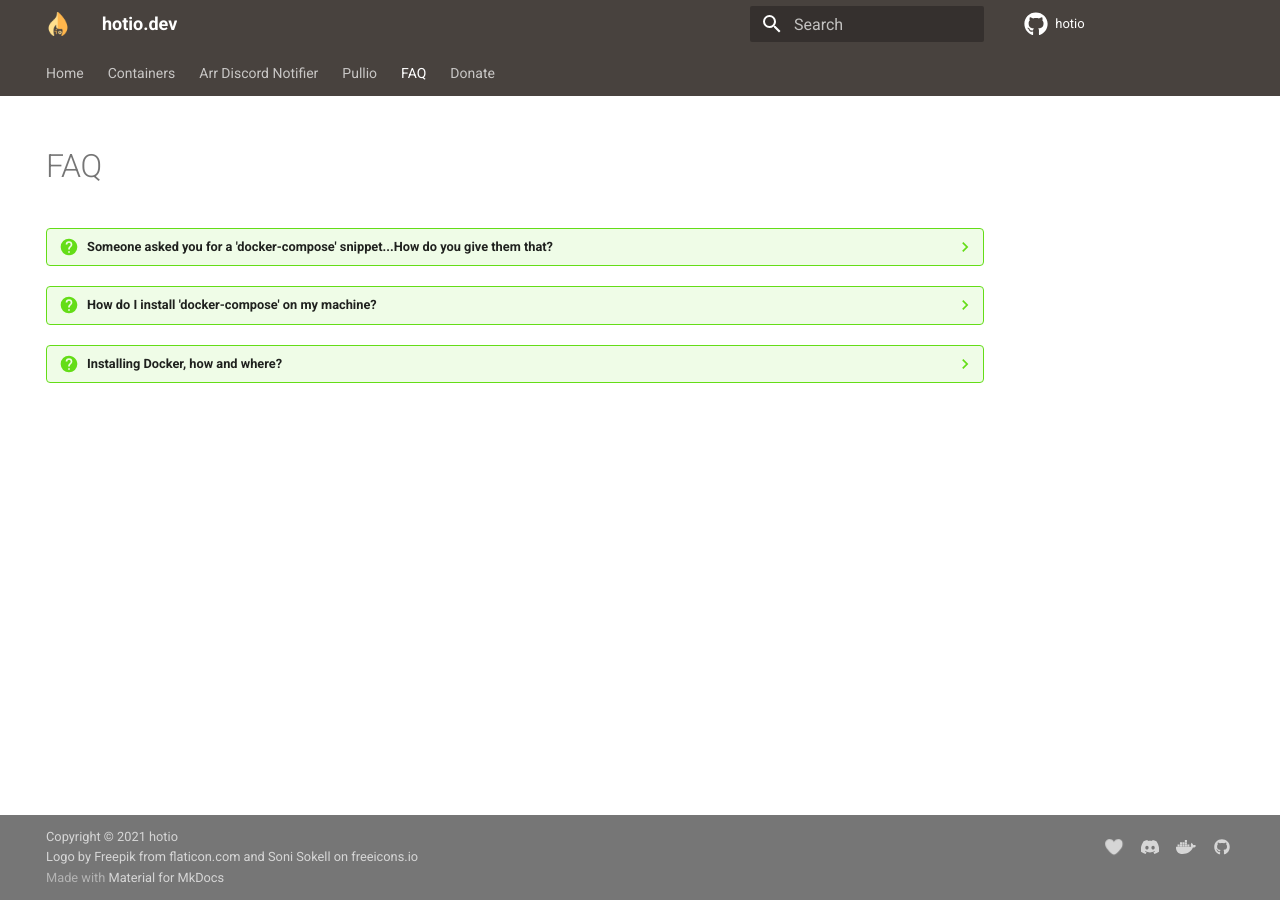
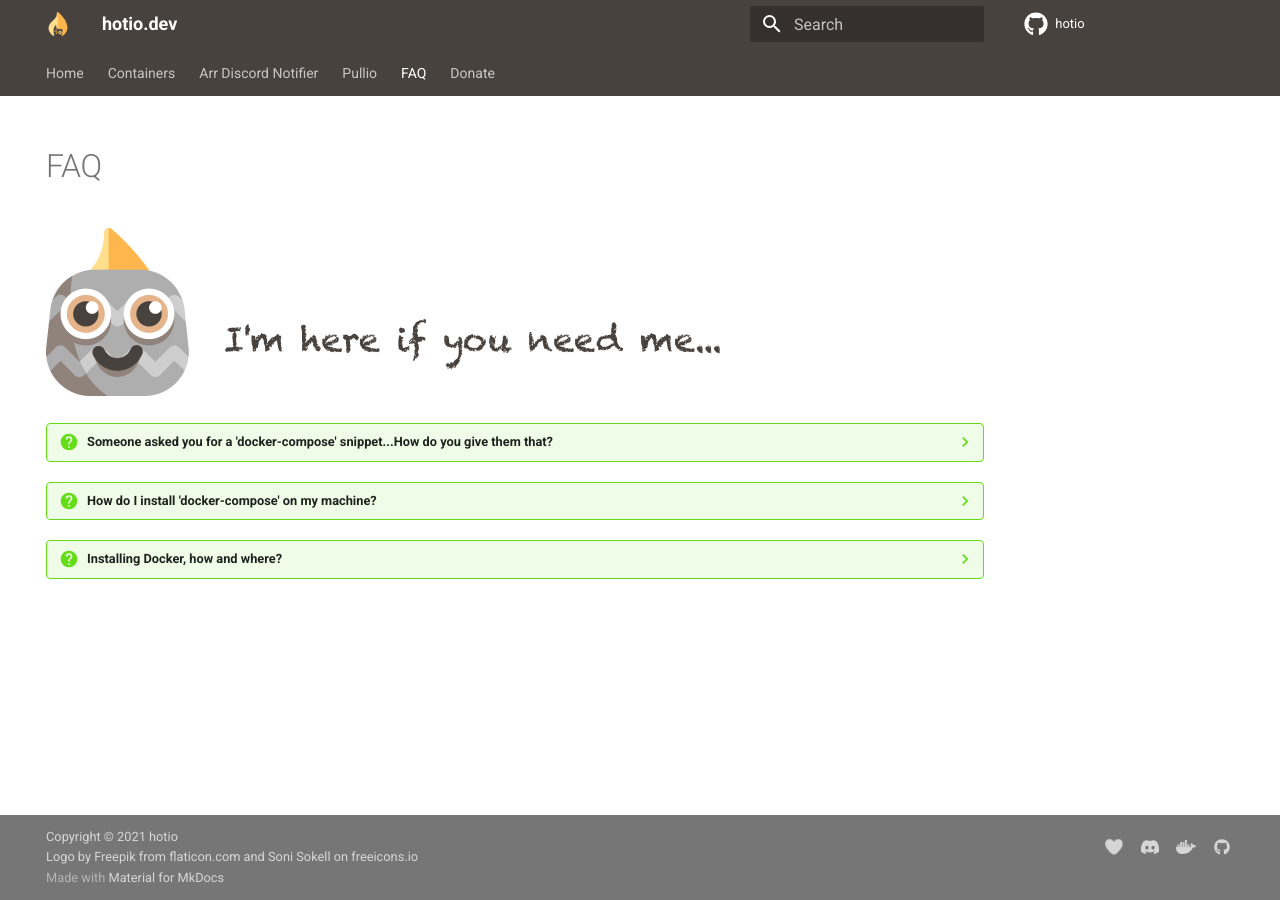
Before and after one commit to hotio/website, an MkDocs documentation site: the page built from docs/faq.md, in a window 1280 px wide. Built offline with MkDocs 1.6.1 and Material for MkDocs 9.7.7, drawn with Linux system fonts in a browser that asks for light colours.

Commit message:
add pullio to faq

```diff
--- a/docs/faq.md
+++ b/docs/faq.md
@@ -2,6 +2,8 @@
 hide:
   - navigation
 ---
+
+<img src="/img/pullio-i-am-here.png" alt="i'm here" width="674" height="168">
 
 ??? question "Someone asked you for a 'docker-compose' snippet...How do you give them that?"
 
```
Also changed, not shown: docs/img/pullio-i-am-here.png (added).
